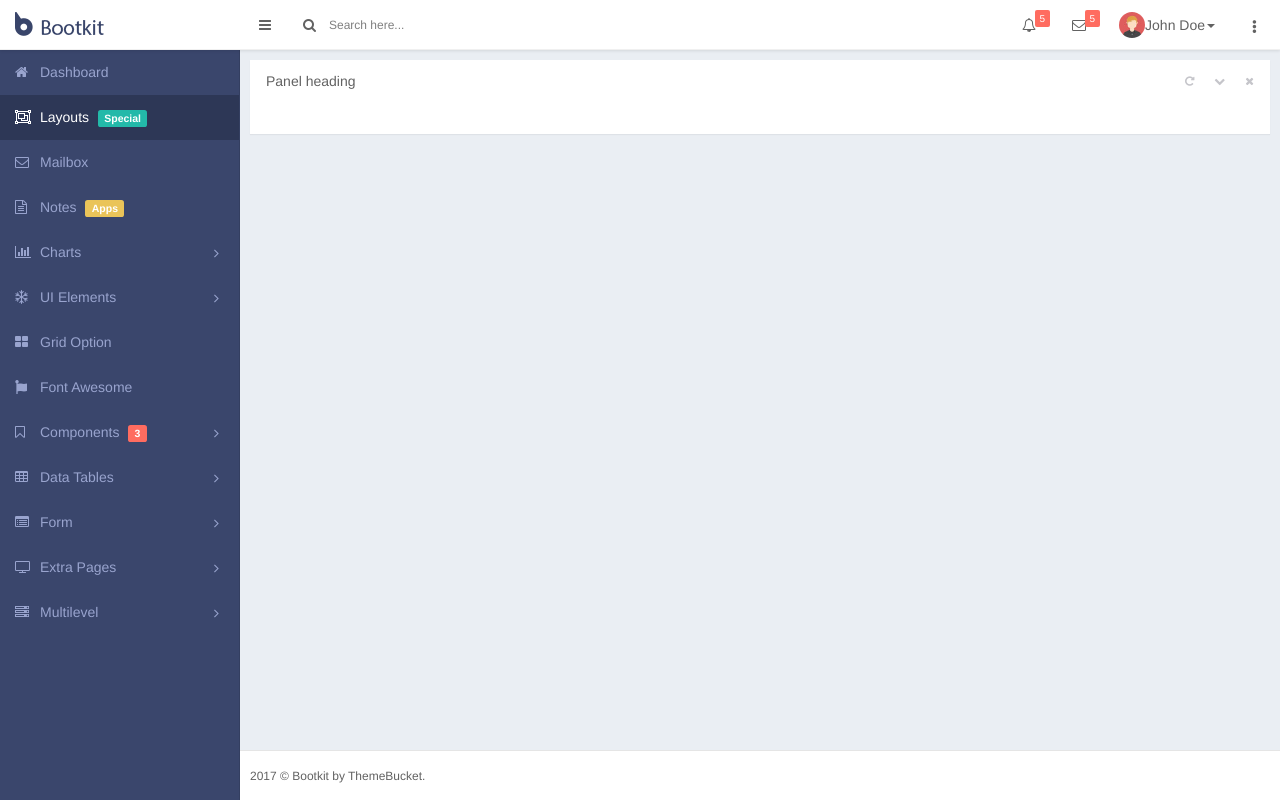
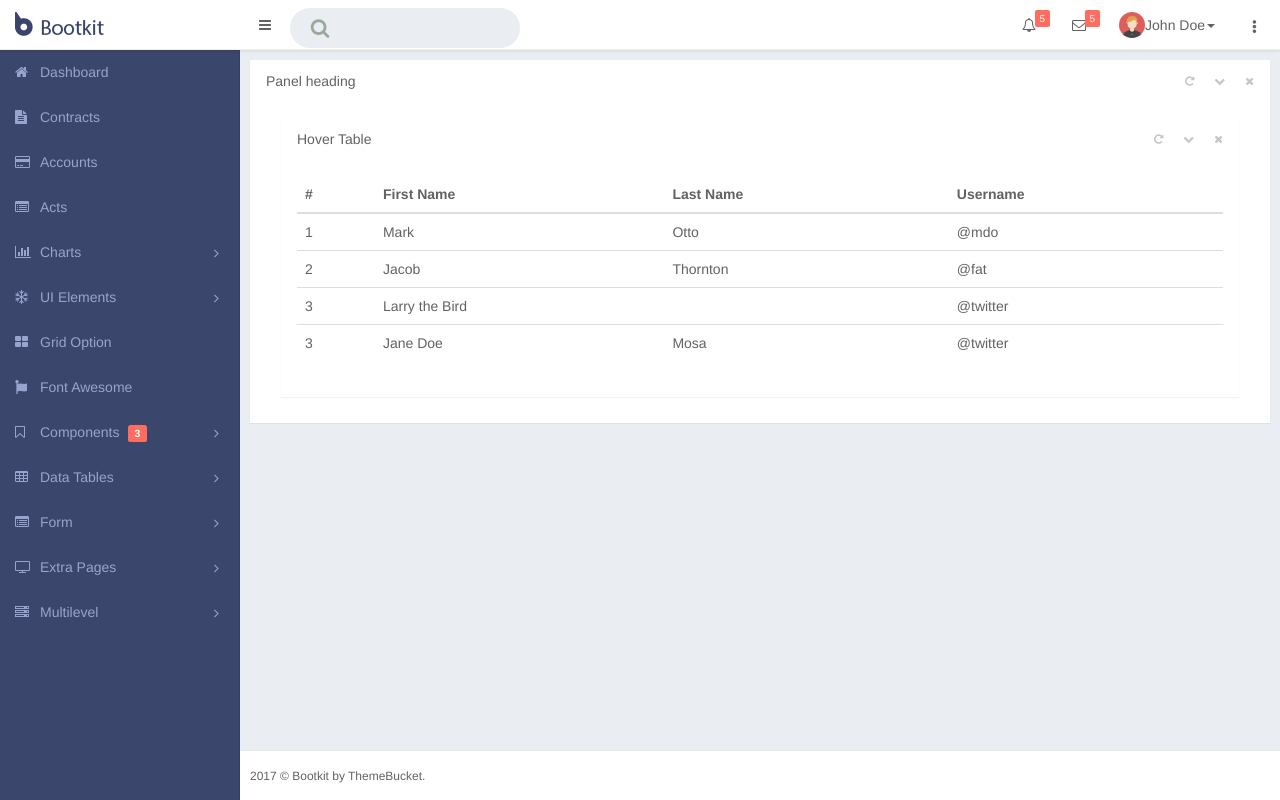
Before and after one commit to GaryBail/documents-app, a Vue app: page /accounts in a window 1280 px wide. Built offline with nearby package versions, Linux system fonts and the light colour scheme.

Commit message:
Added Accounts and Acts components, and converted search string

```diff
--- a/src/App.vue
+++ b/src/App.vue
@@ -14,22 +14,22 @@
             <li class="nav-sub-header"><a href="index.html"><span>Dashboard</span></a></li>
           </ul>
         </li>
-        <li class="active">
-          <a href="layouts.html"><i class="fa fa-object-group"></i><span>Layouts <small class="label label-success">Special</small></span></a>
+        <li>
+          <a href="#"><i class="fa fa-file-text"></i><span>Contracts</span></a>
           <ul class="nav nav-sub">
-            <li class="nav-sub-header"><a href="layouts.html"><span>Layouts</span></a></li>
+            <li class="nav-sub-header"><a href="#"><span>Contracts</span></a></li>
           </ul>
         </li>
         <li>
-          <a href="mailbox.html"><i class="fa fa-envelope-o"></i><span> Mailbox </span></a>
+          <a href="#"><i class="fa fa-credit-card"></i><span> Accounts </span></a>
           <ul class="nav nav-sub">
-            <li class="nav-sub-header"><a href="mailbox.html"><span>Mailbox</span></a></li>
+            <li class="nav-sub-header"><a href="#"><span>Accounts</span></a></li>
           </ul>
         </li>
         <li>
-          <a href="note.html"><i class="fa fa-file-text-o"></i><span> Notes <small class="label label-warning">Apps</small></span></a>
+          <a href="#"><i class="fa fa-list-alt"></i><span> Acts </span></a>
           <ul class="nav nav-sub">
-            <li class="nav-sub-header"><a href="note.html"><span>Notes</span></a></li>
+            <li class="nav-sub-header"><a href="#"><span>Acts</span></a></li>
           </ul>
         </li>
         <li>
--- a/src/assets/css/bootkit.css
+++ b/src/assets/css/bootkit.css
@@ -900,6 +900,53 @@ a:hover, a:focus, a:active {
     color: #626262; }
 
 /*--------------------------------------------
+Search
+ ---------------------------------------------*/
+
+.search-box{
+    display: flex;
+    height: 40px;
+    border-radius: 40px;
+    background: #eaeef3;
+    padding: 0 10px;
+}
+
+.search-box:hover > .search-txt {
+    width: 240px;
+    padding: 0 6px;
+}
+
+.search-btn{
+    color: rgba(152,167,154,0.98);
+    width: 40px;
+    height: 40px;
+    float: right;
+    border-radius: 100%;
+    background: #eaeef3;
+    display: flex;
+    justify-content: center;
+    align-items: center;
+}
+
+.search-btn > i {
+    font-size: 20px;
+}
+
+.search-txt{
+    border: none;
+    background: none;
+    outline: none;
+    float: left;
+    padding: 0;
+    color: white;
+    font-size: 16px;
+    transition: 0.4s;
+    line-height: 40px;
+    width: 0px;
+    font-weight: bold;
+}
+
+/*--------------------------------------------
 Nav
 ----------------------------------------------*/
 .navbar-header {
--- a/src/components/header.vue
+++ b/src/components/header.vue
@@ -33,10 +33,12 @@
 
             <!--search start-->
             <form class="search-content hidden-xs" action="">
-                <button type="submit" name="search" class="btn srch-btn">
-                    <i class="fa fa-search"></i>
-                </button>
-                <input type="text" class="form-control" name="keyword" placeholder="Search here...">
+                <div class="search-box">
+                    <input class="search-txt" type="text" placeholder="Type to search">
+                    <a class="search-btn" href="#">
+                        <i class="fa fa-search"></i>
+                    </a>
+                </div>
             </form>
             <!--search end-->
 
--- a/src/router.js
+++ b/src/router.js
@@ -17,6 +17,16 @@ export default new Router({
         path: '/contracts',
         name: 'contracts',
         component: () => import('./views/Contracts.vue')
+      },
+      {
+        path: '/accounts',
+        name: 'accounts',
+        component: () => import('./views/Accounts.vue')
+      },
+      {
+          path: '/acts',
+          name: 'acts',
+          component: () => import('./views/Acts.vue')
       }
   ]
 })
--- a/src/store.js
+++ b/src/store.js
@@ -5,7 +5,19 @@ Vue.use(Vuex)
 
 export default new Vuex.Store({
   state: {
-
+      contracts: [
+          {id: 1, number: 1, date: '2019-05-13', type: 'оказания услуг', amount: 10000},
+          {id: 2, number: 20, date: '2019-04-21', type: 'подряда', amount: 15000},
+          {id: 2, number: 150, date: '2019-05-30', type: 'подряда', amount: 15000}
+      ],
+      accounts: [
+          {date: '2019-02-10', amount: 12000, status: 'не оплачен'},
+          {date: '2019-07-05', amount: 17000, status: 'оплачен'}
+      ],
+      acts: [
+          {data: '2018-04-15', amount: 11700, status: 'не подписан'},
+          {data: '2019-01-22', amount: 14750, status: 'подписан'}
+      ],
   },
   mutations: {
 
--- /dev/null
+++ b/src/views/Accounts.vue
@@ -0,0 +1,61 @@
+<template>
+        <div class="col-sm-12">
+            <section class="panel">
+                <header class="panel-heading">
+                    Hover Table
+                    <span class="tools pull-right">
+                        <a class="refresh-box fa fa-repeat" href="javascript:;"></a>
+                        <a class="collapse-box fa fa-chevron-down" href="javascript:;"></a>
+                        <a class="close-box fa fa-times" href="javascript:;"></a>
+                    </span>
+                </header>
+                <div class="panel-body">
+                    <table class="table table-hover">
+                        <thead>
+                        <tr>
+                            <th>#</th>
+                            <th>First Name</th>
+                            <th>Last Name</th>
+                            <th>Username</th>
+                        </tr>
+                        </thead>
+                        <tbody>
+                        <tr>
+                            <td>1</td>
+                            <td>Mark</td>
+                            <td>Otto</td>
+                            <td>@mdo</td>
+                        </tr>
+                        <tr>
+                            <td>2</td>
+                            <td>Jacob</td>
+                            <td>Thornton</td>
+                            <td>@fat</td>
+                        </tr>
+                        <tr>
+                            <td>3</td>
+                            <td colspan="2">Larry the Bird</td>
+                            <td>@twitter</td>
+                        </tr>
+                        <tr>
+                            <td>3</td>
+                            <td>Jane Doe</td>
+                            <td>Mosa</td>
+                            <td>@twitter</td>
+                        </tr>
+                        </tbody>
+                    </table>
+                </div>
+            </section>
+        </div>
+</template>
+
+<script>
+    export default {
+        name: "Accounts"
+    }
+</script>
+
+<style scoped>
+
+</style>
--- /dev/null
+++ b/src/views/Acts.vue
@@ -0,0 +1,61 @@
+<template>
+    <div class="col-sm-12">
+        <section class="panel">
+            <header class="panel-heading">
+                Hover Table
+                <span class="tools pull-right">
+                        <a class="refresh-box fa fa-repeat" href="javascript:;"></a>
+                        <a class="collapse-box fa fa-chevron-down" href="javascript:;"></a>
+                        <a class="close-box fa fa-times" href="javascript:;"></a>
+                    </span>
+            </header>
+            <div class="panel-body">
+                <table class="table table-hover">
+                    <thead>
+                    <tr>
+                        <th>#</th>
+                        <th>First Name</th>
+                        <th>Last Name</th>
+                        <th>Username</th>
+                    </tr>
+                    </thead>
+                    <tbody>
+                    <tr>
+                        <td>1</td>
+                        <td>Mark</td>
+                        <td>Otto</td>
+                        <td>@mdo</td>
+                    </tr>
+                    <tr>
+                        <td>2</td>
+                        <td>Jacob</td>
+                        <td>Thornton</td>
+                        <td>@fat</td>
+                    </tr>
+                    <tr>
+                        <td>3</td>
+                        <td colspan="2">Larry the Bird</td>
+                        <td>@twitter</td>
+                    </tr>
+                    <tr>
+                        <td>3</td>
+                        <td>Jane Doe</td>
+                        <td>Mosa</td>
+                        <td>@twitter</td>
+                    </tr>
+                    </tbody>
+                </table>
+            </div>
+        </section>
+    </div>
+</template>
+
+<script>
+    export default {
+        name: "Acts"
+    }
+</script>
+
+<style scoped>
+
+</style>
```
Lines whose indentation alone changed are shown as unchanged.
